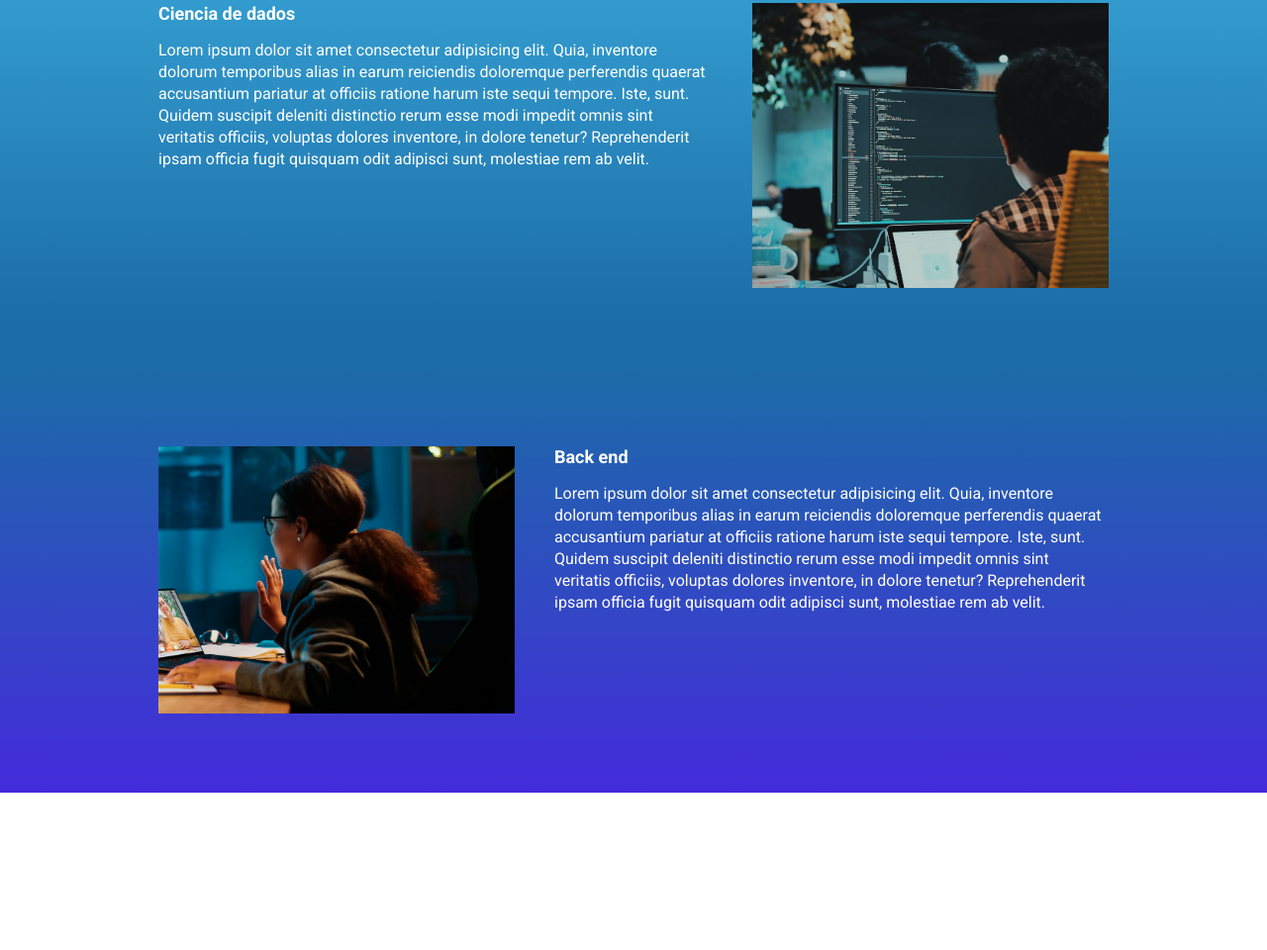
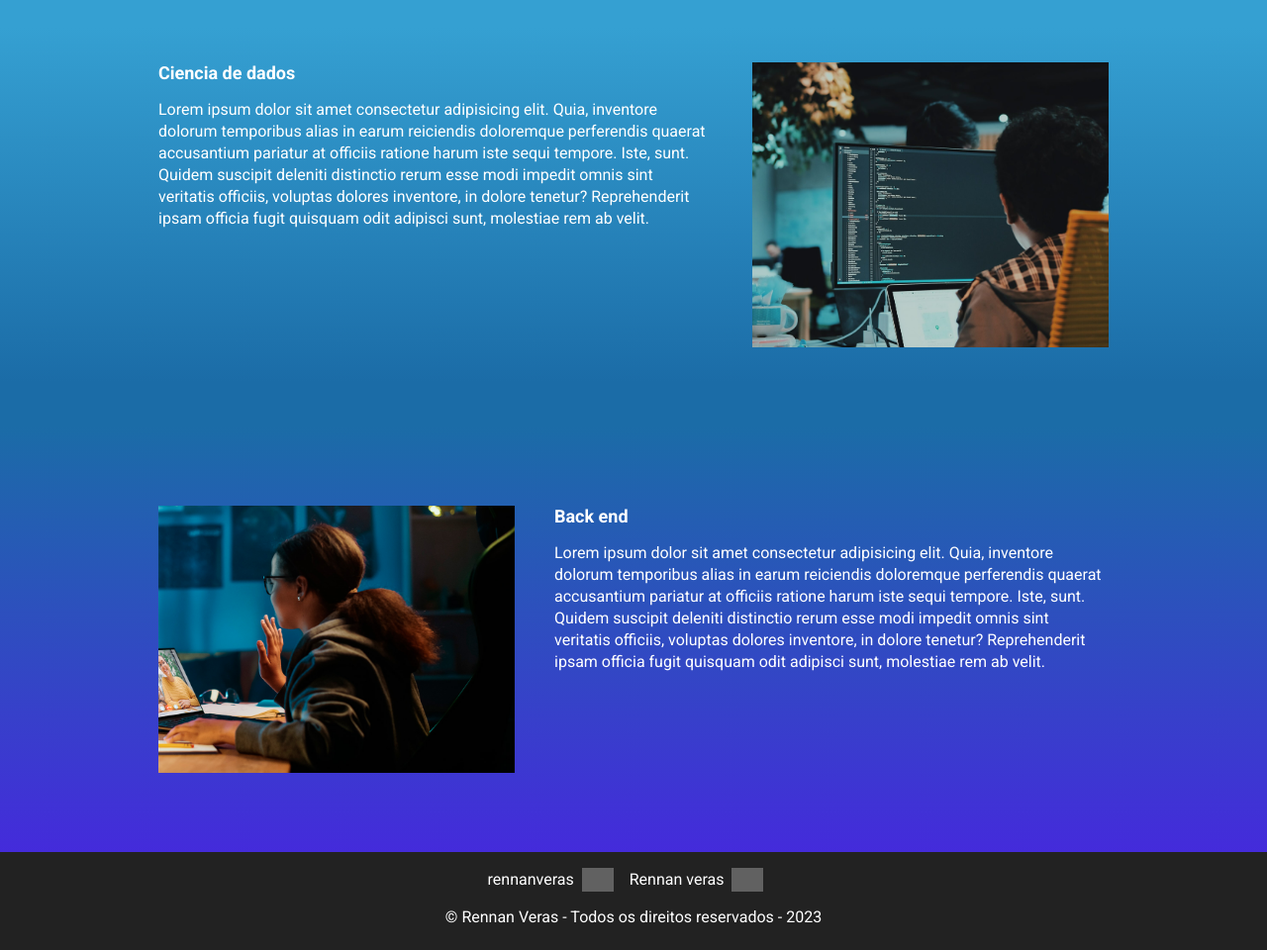
Before and after one commit to rennanveras/ebac_tech_talks, a website built with Parcel: page src/index.html in a window 1280 px wide. Shown: the part 1450-2410 px from the top of the page at 99% size. Before the commit the page ends 2251 px from the top, so only its background shows below. Built offline with nearby package versions, Linux system fonts and the light colour scheme; grey boxes are pictures that could not be loaded.

Commit message:
mudando a logo e adicionando o footer

```diff
--- a/src/index.html
+++ b/src/index.html
@@ -4,7 +4,7 @@
     <meta charset="UTF-8">
     <meta http-equiv="X-UA-Compatible" content="IE=edge">
     <meta name="viewport" content="width=device-width, initial-scale=1.0">
-    <title>EBAC Tech Taks</title>
+    <title>Veras Tech Taks</title>
     <link rel="preconnect" href="https://fonts.googleapis.com">
     <link rel="preconnect" href="https://fonts.gstatic.com" crossorigin>
     <link href="https://fonts.googleapis.com/css2?family=Roboto:wght@400;700;900&display=swap" rel="stylesheet">
@@ -14,7 +14,7 @@
 <body>
     <header class="hero">
         <div class="container">
-            <img class="hero__logo" src="./images/ebac_logo.svg" alt="EBAC">
+            <img class="hero__logo" src="./images/logo.png" alt="EBAC">
             <p class="hero__text">
                 O maior evento de tecnologia do Brasil começa em: <br>
                 <span id="contador" >00h 00h 00m 00s</span>
@@ -86,6 +86,23 @@
             <img class="event__image" src="images/backend.png" alt="Back end" data-aos="fade-right" data-aos-duration="2000">
         </div>
     </section>
+    <footer class="footer">
+        <div class="container">
+            <div class="footer__content">
+                <div class="footer__content__social">
+                    <a class="footer__content__social__item"  href="https://github.com/rennanveras" target="_blank">
+                        <p class="footer__content__social__item__text">rennanveras</p>
+                        <img src="https://cdn.jsdelivr.net/gh/devicons/devicon/icons/github/github-original.svg" />
+                    </a>
+                    <a class="footer__content__social__item" target="_blank" href="https://www.linkedin.com/in/rennan-veras/">
+                        <p class="footer__content__social__item__text">Rennan veras</p>
+                        <img src="https://cdn.jsdelivr.net/gh/devicons/devicon/icons/linkedin/linkedin-plain.svg" />
+                    </a>
+                </div>
+                <p class="footer__content__copy">&copy; Rennan Veras -  Todos os direitos reservados - 2023 </p>
+            </div>
+        </div>
+    </footer>
 
     <script src="https://unpkg.com/aos@next/dist/aos.js"></script>
     <script src="scripts/main.js"></script>
--- a/src/scripts/main.js
+++ b/src/scripts/main.js
@@ -1,6 +1,6 @@
 AOS.init();
 
-const dataDoEvento = new Date("Dec 07, 2023 19:00:00");
+const dataDoEvento = new Date("Feb 07, 2024 19:00:00");
 const timeStampDoEvento = dataDoEvento.getTime();
 
 const contasAsHoras = setInterval(function() {
--- /dev/null
+++ b/src/styles/_footer.scss
@@ -0,0 +1,45 @@
+@use 'variables';
+
+.footer{
+    background-color: #222;
+
+    &__content{
+        text-align: center;
+        padding: 16px 0;
+
+        &__social{
+            display: flex;
+            align-items: center;
+            justify-content: center;
+            &__item{
+                display: flex;
+                align-items: center;
+                text-decoration: none;
+                margin-bottom:8px;
+                transition: filter .3s ease;
+
+                &:hover{
+                    filter: invert(.3);
+                    .footer__content__social__item__text{
+                        text-decoration: underline;
+                    }
+                }
+
+                &__text{
+                    margin-right: 8px;
+                }
+
+                img{
+                    width: 32px;
+                    filter: invert(1);
+                    margin-right: 16px;
+                }
+            }
+        }
+
+        &__copy{
+            padding: 8px 0;
+        }
+    }
+
+}
--- a/src/styles/_hero.scss
+++ b/src/styles/_hero.scss
@@ -38,9 +38,9 @@
     }
 
     &__logo{
-        margin-bottom: 64px;
+        margin-bottom: 44px;
         margin: 0 auto;
-        height: 80px;
+        height: 140px;
         display: block;
     }
 
--- a/src/styles/main.scss
+++ b/src/styles/main.scss
@@ -3,8 +3,9 @@
 @use 'components/infos_bar';
 @use 'components/buttons';
 @use 'event';
+@use 'footer';
 
-*{
+* {
     margin: 0;
     padding:0;
     box-sizing: border-box;
```
Also changed, not shown: src/images/ebac_logo.svg (deleted), src/images/logo.png (added).
